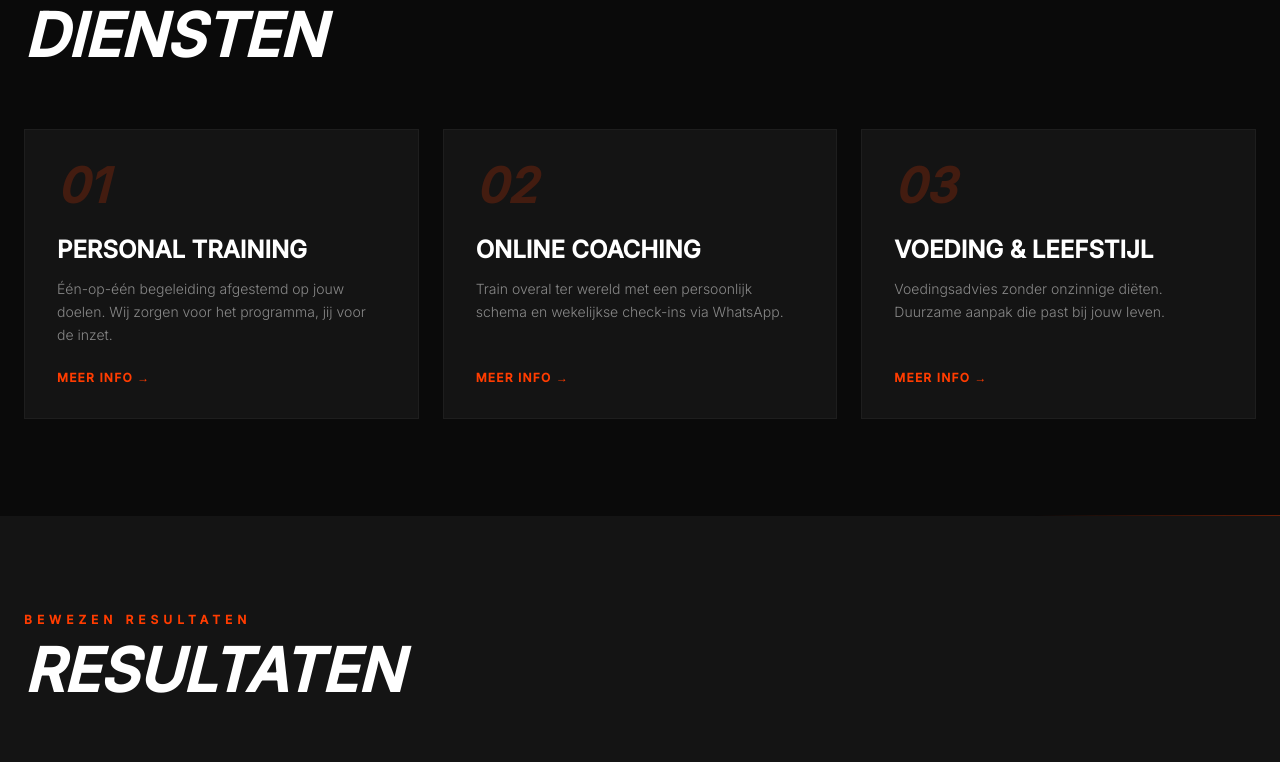
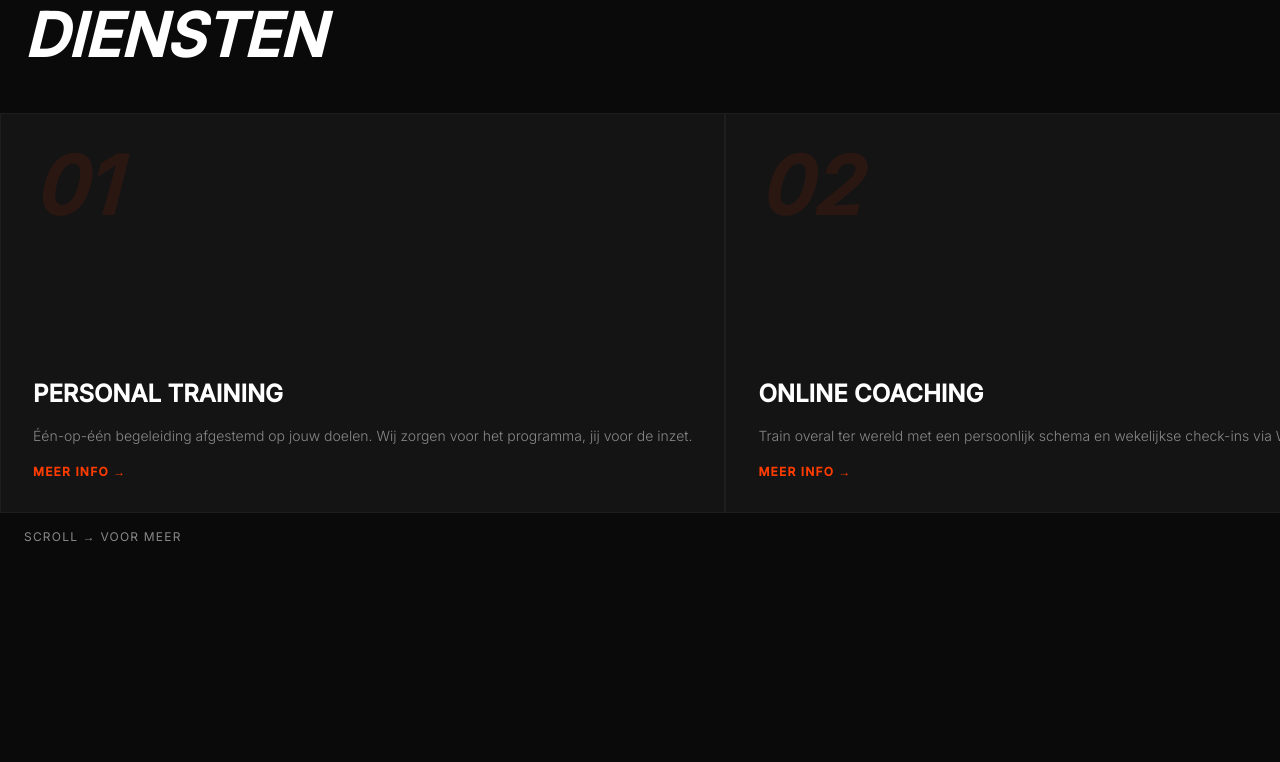
Before and after one commit to dannyelkabli-design/hybrid-performance, a Next.js app: page / in a window 1280 px wide. Shown: the part 1162-1924 px from the top of the page. Built offline with nearby package versions, Linux system fonts and the light colour scheme; a web font is replaced by a local one.

Commit message:
feat: rewrite DienstenSection — horizontal pin-scroll with GSAP ScrollTrigger

```diff
--- a/components/sections/DienstenSection.tsx
+++ b/components/sections/DienstenSection.tsx
@@ -1,56 +1,73 @@
 'use client'
 
+import { useRef } from 'react'
 import Link from 'next/link'
 import { diensten } from '@/data/diensten'
 import { SectionLabel } from '@/components/ui/SectionLabel'
-import { useScrollReveal } from '@/hooks/useScrollReveal'
+import { ScrambleText } from '@/components/ui/ScrambleText'
+import { useHorizontalScroll } from '@/hooks/useHorizontalScroll'
 
 export function DienstenSection() {
-  const ref = useScrollReveal<HTMLElement>({
-    selector: '.dienst-card',
-    stagger: 0.15,
-    y: 50,
-  })
+  const containerRef = useRef<HTMLElement>(null)
+  const trackRef = useRef<HTMLDivElement>(null)
+  const progressRef = useRef<HTMLDivElement>(null)
+
+  useHorizontalScroll({ containerRef, trackRef, progressRef })
 
   return (
     <section
+      ref={containerRef}
       id="diensten"
-      ref={ref}
-      className="py-24 max-w-7xl mx-auto px-6"
+      className="relative overflow-hidden bg-background"
     >
-      <div className="mb-16">
+      {/* Section header */}
+      <div className="max-w-7xl mx-auto px-6 pt-24 pb-12">
         <SectionLabel className="mb-3 block">Wat wij doen</SectionLabel>
         <h2 className="font-condensed font-black italic uppercase text-5xl md:text-6xl text-white leading-none">
-          ONZE<br />DIENSTEN
+          <ScrambleText text="ONZE" triggerOnScroll className="block" />
+          <ScrambleText text="DIENSTEN" triggerOnScroll className="block" />
         </h2>
       </div>
 
-      <div className="grid grid-cols-1 md:grid-cols-3 gap-6">
+      {/* Horizontal track */}
+      <div ref={trackRef} className="flex">
         {diensten.map((d) => (
           <div
             key={d.id}
-            className="dienst-card bg-surface border border-border p-8 flex flex-col gap-6 hover:border-accent/50 transition-colors"
+            className="flex-shrink-0 min-w-[320px] md:min-w-[400px] h-[400px] bg-surface border border-border flex flex-col justify-between p-8 transition-colors hover:border-accent/50"
           >
-            <span className="font-condensed font-black italic text-5xl text-accent/20 leading-none">
+            <span className="font-condensed font-black italic text-[80px] text-accent/10 leading-none select-none">
               {d.label}
             </span>
-            <div>
-              <h3 className="font-condensed font-black uppercase text-2xl text-white mb-3">
+            <div className="flex flex-col gap-4">
+              <h3 className="font-condensed font-black uppercase text-2xl text-white leading-tight">
                 {d.title}
               </h3>
               <p className="text-muted font-light text-sm leading-relaxed">
                 {d.description}
               </p>
+              <Link
+                href={d.href}
+                className="font-condensed font-bold text-xs tracking-widest uppercase text-accent hover:opacity-70 transition-opacity"
+              >
+                {d.cta} →
+              </Link>
             </div>
-            <Link
-              href={d.href}
-              className="mt-auto font-condensed font-bold text-xs tracking-widest uppercase text-accent hover:opacity-70 transition-opacity"
-            >
-              {d.cta} →
-            </Link>
           </div>
         ))}
       </div>
+
+      {/* Progress bar — driven by useHorizontalScroll via progressRef */}
+      <div
+        ref={progressRef}
+        className="absolute bottom-0 left-0 h-[3px] w-full bg-accent origin-left"
+        style={{ transform: 'scaleX(0)' }}
+      />
+
+      {/* Scroll hint */}
+      <p className="font-condensed text-xs tracking-widest uppercase text-muted px-6 py-4">
+        Scroll → voor meer
+      </p>
     </section>
   )
 }
```
